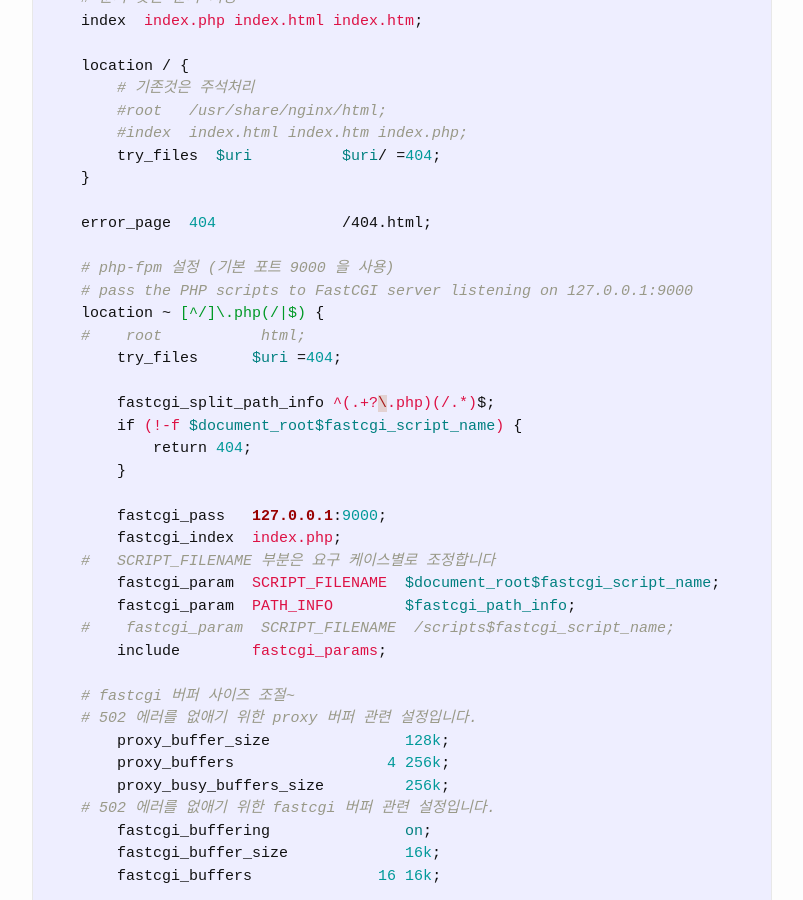
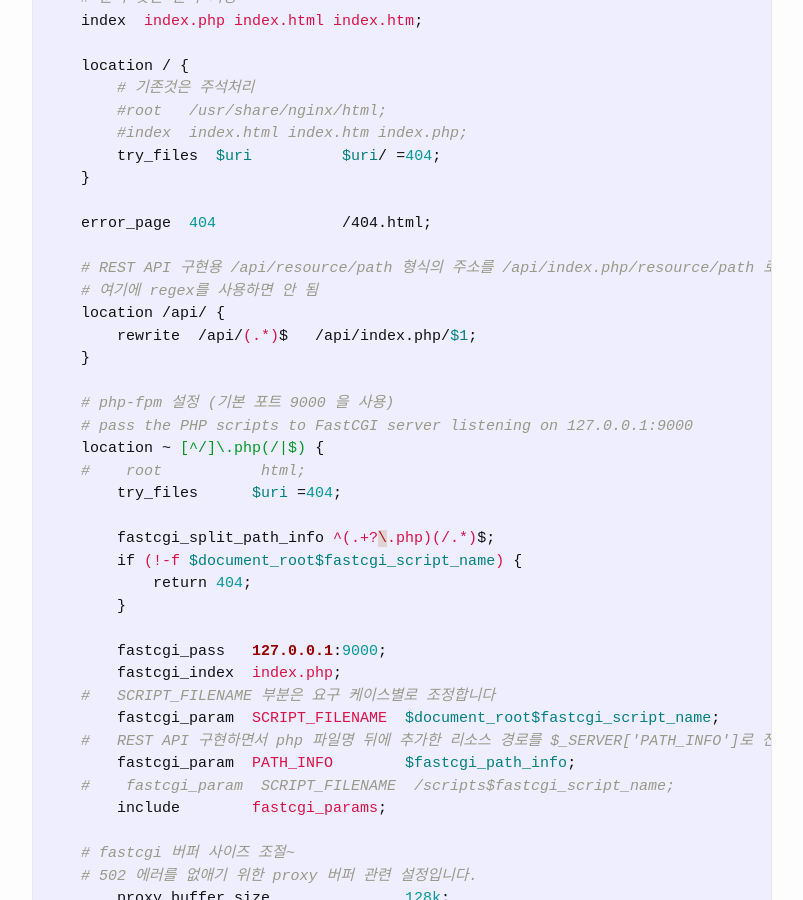
Before and after one commit to yottacho/yottacho.github.io, a Jekyll site: the page built from _posts/linux/2018-12-28-centos7-nginx-php.md, in a window 1280 px wide and 900 px high, scrolled down 9092 px. Shown: the whole window, without its empty margins (238-1041 px from the left). Built offline with Jekyll 4.4.1, drawn with Linux system fonts in a browser that asks for light colours.

Commit message:
REST API 리소스 주소 구현하는 샘플 추가

```diff
--- a/_posts/linux/2018-12-28-centos7-nginx-php.md
+++ b/_posts/linux/2018-12-28-centos7-nginx-php.md
@@ -1,7 +1,7 @@
 ---
 layout: post
 title:  "CentOS 7 + Nginx + php7"
-date:   2018-12-28 21:11:00 +0900
+date:   2018-12-28 21:21:00 +0900
 categories: linux
 tags: linux
 ---
@@ -413,6 +413,12 @@ server {
 
     error_page  404              /404.html;
 
+    # REST API 구현용 /api/resource/path 형식의 주소를 /api/index.php/resource/path 로 변환하는 샘플
+    # 여기에 regex를 사용하면 안 됨
+    location /api/ {
+        rewrite  /api/(.*)$   /api/index.php/$1;
+    }
+
     # php-fpm 설정 (기본 포트 9000 을 사용)
     # pass the PHP scripts to FastCGI server listening on 127.0.0.1:9000
     location ~ [^/]\.php(/|$) {
@@ -428,6 +434,7 @@ server {
         fastcgi_index  index.php;
     #   SCRIPT_FILENAME 부분은 요구 케이스별로 조정합니다
         fastcgi_param  SCRIPT_FILENAME  $document_root$fastcgi_script_name;
+    #   REST API 구현하면서 php 파일명 뒤에 추가한 리소스 경로를 $_SERVER['PATH_INFO']로 전달
         fastcgi_param  PATH_INFO        $fastcgi_path_info;
     #    fastcgi_param  SCRIPT_FILENAME  /scripts$fastcgi_script_name;
         include        fastcgi_params;
```
